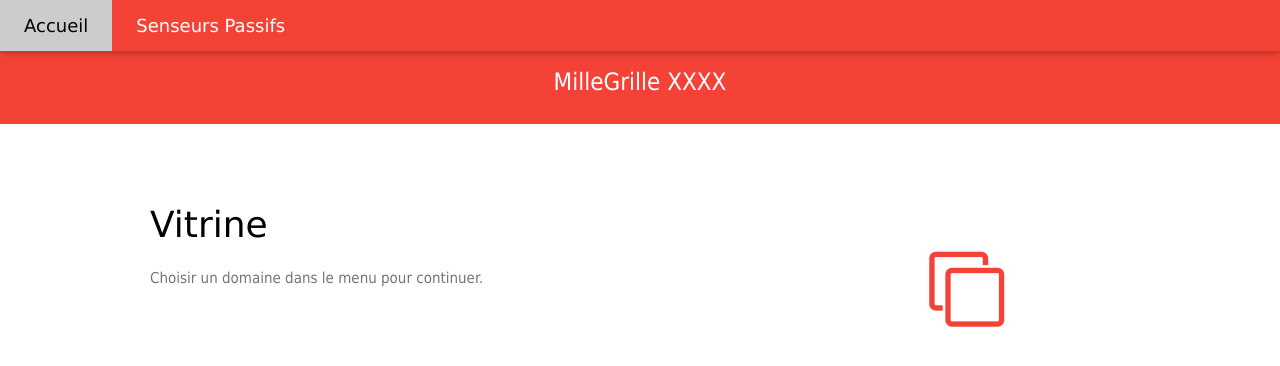
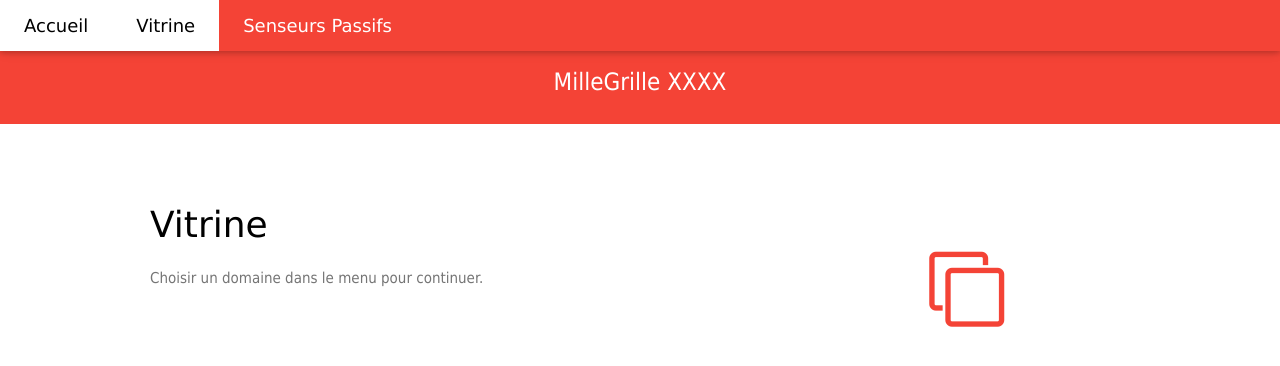
Before and after one commit to dugrema/millegrilles.vitrine, a React (Create React App) app in the folder front-end/: page / in a window 1280 px wide. Shown: the top 366 px of the page. Built offline with nearby package versions, Linux system fonts and the light colour scheme.

Commit message:
Debut harmonisation menu vitrine avec site statique.
Build 1.13.8.

```diff
--- a/front-end/src/App.js
+++ b/front-end/src/App.js
@@ -8,13 +8,13 @@ import {SenseursPassifsVitrine} from './domaines/SenseursPassifs';
 class App extends React.Component {
 
   state = {
-    domaine: 'accueil',
+    domaine: 'vitrine',
   }
 
   webSocketHandler = null;
 
   domaines = {
-    accueil: Accueil,
+    vitrine: Accueil,
     SenseursPassifs: SenseursPassifsVitrine,
   }
 
@@ -106,8 +106,9 @@ class ToggleMenu extends PureComponent {
     if(this.state.show) {
       mobileMenu = (
         <div id="navDemo" className="w3-bar-block w3-white w3-hide w3-hide-large w3-hide-medium w3-large w3-show">
+          <a href='/' className="w3-bar-item w3-button w3-padding-large">Accueil</a>
           <button className="w3-bar-item w3-button w3-padding-large"
-            onClick={this.changerDomaine} value="accueil">Accueil</button>
+            onClick={this.changerDomaine} value="vitrine">Vitrine</button>
           <button className="w3-bar-item w3-button w3-padding-large"
             onClick={this.changerDomaine} value="SenseursPassifs">Senseurs Passifs</button>
         </div>
@@ -116,7 +117,7 @@ class ToggleMenu extends PureComponent {
       mobileMenu = null;
     }
 
-    let items = {'accueil': 'Accueil', 'SenseursPassifs': 'Senseurs Passifs'};
+    let items = {'vitrine': 'Vitrine', 'SenseursPassifs': 'Senseurs Passifs'};
     let boutons = [];
     for(var domaine in items) {
       let domaineDesc = items[domaine];
@@ -142,6 +143,8 @@ class ToggleMenu extends PureComponent {
             title="Toggle Navigation Menu">
               <i className="fa fa-bars"></i>
           </button>
+          <a className='w3-bar-item w3-button w3-padding-large w3-hide-small w3-hover-white'
+            href='/'>Accueil</a>
           {boutons}
         </div>
 
```
Also changed, not shown: 1 other file (tests, documents, lock files or other folders).
